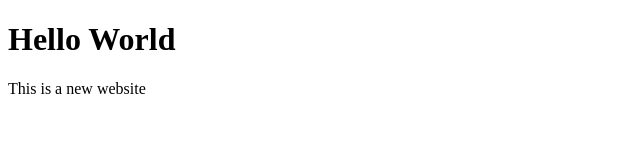
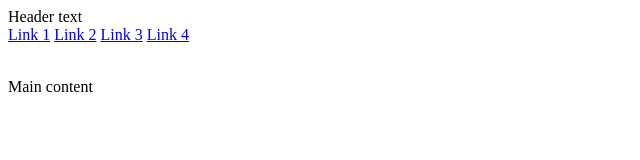
Before and after one commit to bassplayarob/first-class-repo, a plain HTML site: page index.html in a window 1280 px wide. Shown: the whole page, without its empty margins (0-640 px from the left). Drawn offline with Linux system fonts and the light colour scheme.

```diff
--- a/index.html
+++ b/index.html
@@ -3,10 +3,25 @@
   <head>
     <meta charset="UTF-8" />
     <meta name="viewport" content="width=device-width, initial-scale=1.0" />
-    <title>A New Website</title>
+    <title>Hello Styles</title>
   </head>
   <body>
-    <h1>Hello World</h1>
-    <p>This is a new website</p>
+    <div>
+      <header>Header text</header>
+      <nav>
+        <a href="#">Link 1</a>
+        <a href="#">Link 2</a>
+        <a href="#">Link 3</a>
+        <a href="#">Link 4</a>
+      </nav>
+
+      <div>
+        <img src="" alt="" />
+      </div>
+
+      <div>
+        <p>Main content</p>
+      </div>
+    </div>
   </body>
 </html>
```
